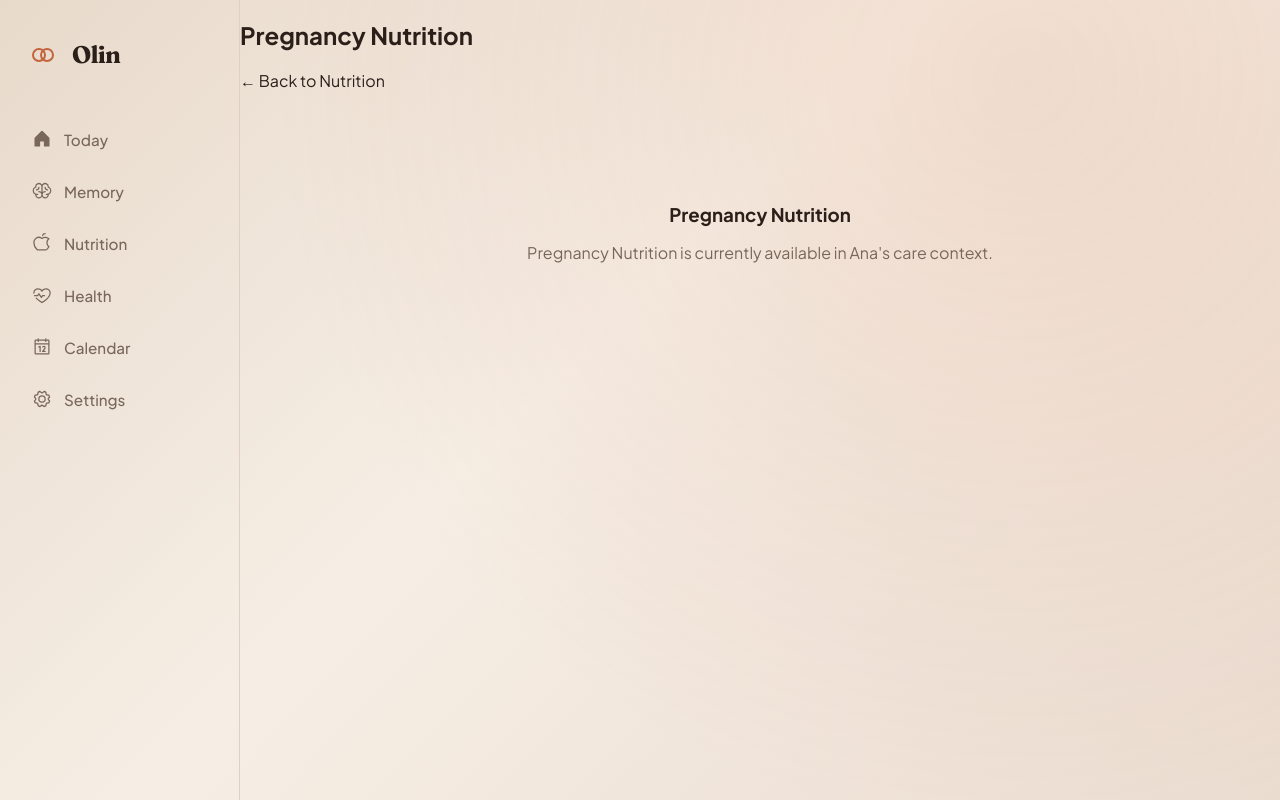
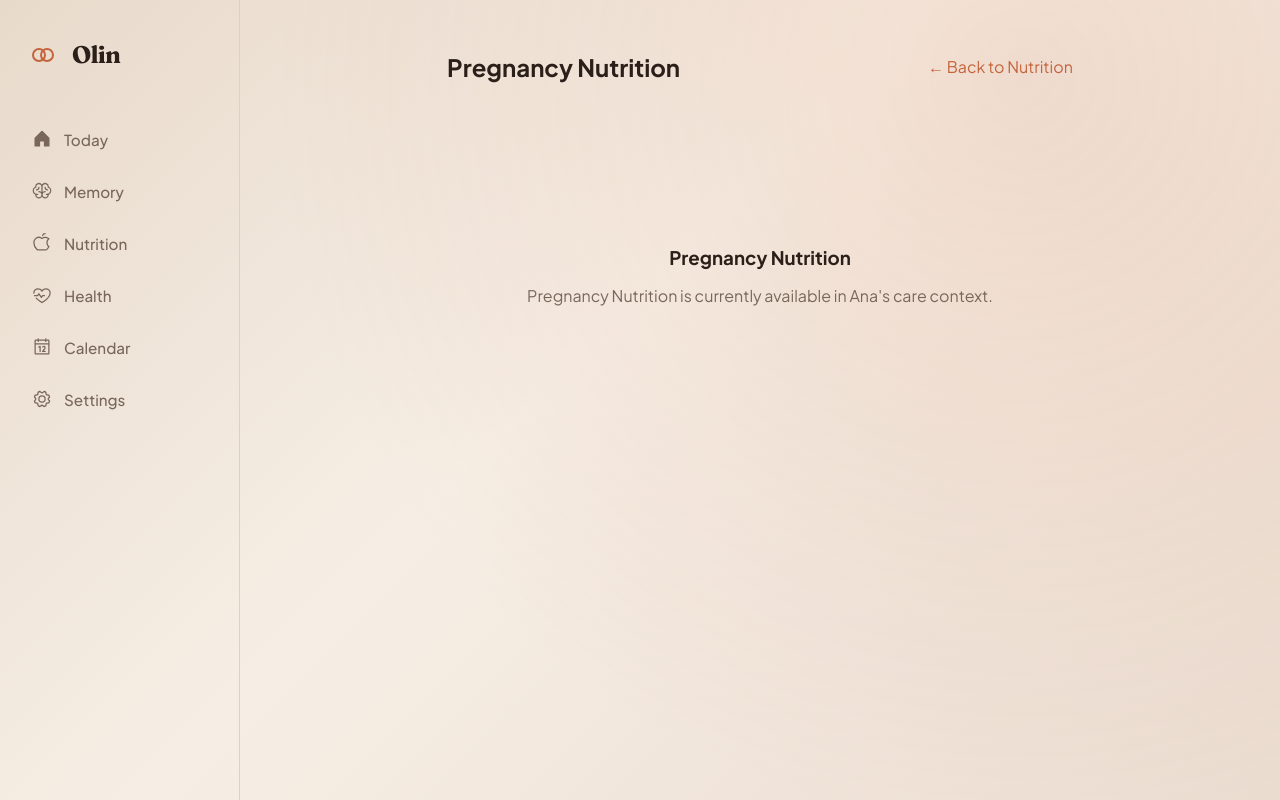
Before and after one commit to EKvargas/episteck_home, a Next.js app in the folder apps/home-hub/: page /nutrition/pregnancy in a window 1280 px wide. Built offline with nearby package versions, Linux system fonts and the light colour scheme.

Commit message:
fix: Final corrections for isolated PR pass

```diff
--- a/apps/home-hub/src/app/nutrition/pregnancy/page.tsx
+++ b/apps/home-hub/src/app/nutrition/pregnancy/page.tsx
@@ -15,12 +15,12 @@ export default function PregnancyNutritionPage() {
 
   if (activeContext.id !== 'PSN-ana') {
     return (
-      <div className={styles.page}>
+      <div className={styles.pageContainer}>
         <header className={styles.header}>
-          <div className={styles.headerTop}>
+          <div style={{ display: 'flex', justifyContent: 'space-between', alignItems: 'center' }}>
             <h2>Pregnancy Nutrition</h2>
-            <div className={styles.headerActions}>
-              <Link href="/nutrition" className={styles.backLink}>
+            <div style={{ display: 'flex', gap: '1rem' }}>
+              <Link href="/nutrition" style={{ textDecoration: 'none', color: 'var(--olin-accent)' }}>
                 ← Back to Nutrition
               </Link>
             </div>
--- a/apps/home-hub/src/components/features/nutrition/CoverageCard.tsx
+++ b/apps/home-hub/src/components/features/nutrition/CoverageCard.tsx
@@ -57,8 +57,8 @@ export const CoverageCard: React.FC<CoverageCardProps> = ({ coverage, variant =
           {isPartial && isDetailed && !isNoData && (
             <div style={{ fontSize: '0.8rem', color: 'var(--olin-warning)', marginTop: '0.25rem', maxWidth: '300px' }}>
               {coverage.knownIntake < coverage.targetAmount
-                ? "Known intake is below today&apos;s configured target, but some nutrient data is missing."
-                : "Known intake meets or exceeds today&apos;s configured target. Some nutrient data is still missing, so actual intake may be higher."}
+                ? "Known intake is below today's configured target, but some nutrient data is missing."
+                : "Known intake meets or exceeds today's configured target. Some nutrient data is still missing, so actual intake may be higher."}
             </div>
           )}
         </div>
```
